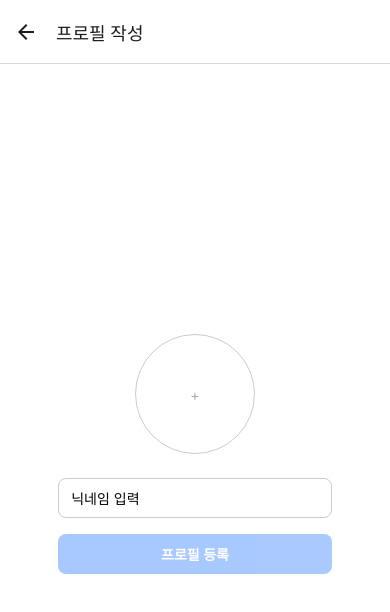
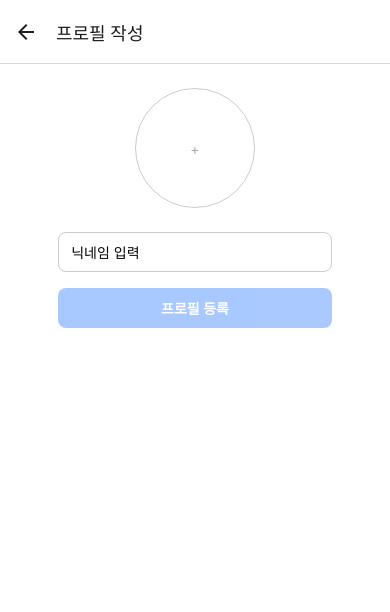
Before and after one commit to ornwoo96/KLP, a React Native app: screen /ProfileSetup in a window 390 px wide. Shown: the top 612 px of the page. Built offline with nearby package versions, Linux system fonts and the light colour scheme; what @gorhom/bottom-sheet, @react-native-firebase/firestore, react-native-worklets would draw is missing.

Commit message:
[Fix] ProfileSetupScreen justifyContent setup

```diff
--- a/src/screens/onboarding/ProfileSetupScreen.tsx
+++ b/src/screens/onboarding/ProfileSetupScreen.tsx
@@ -73,7 +73,7 @@ const styles = StyleSheet.create({
     container: {
         flex: 1,
         alignItems: 'center',
-        justifyContent: 'center',
+        justifyContent: 'flex-start',
         padding: 24,
         backgroundColor: '#fff',
     },
```
